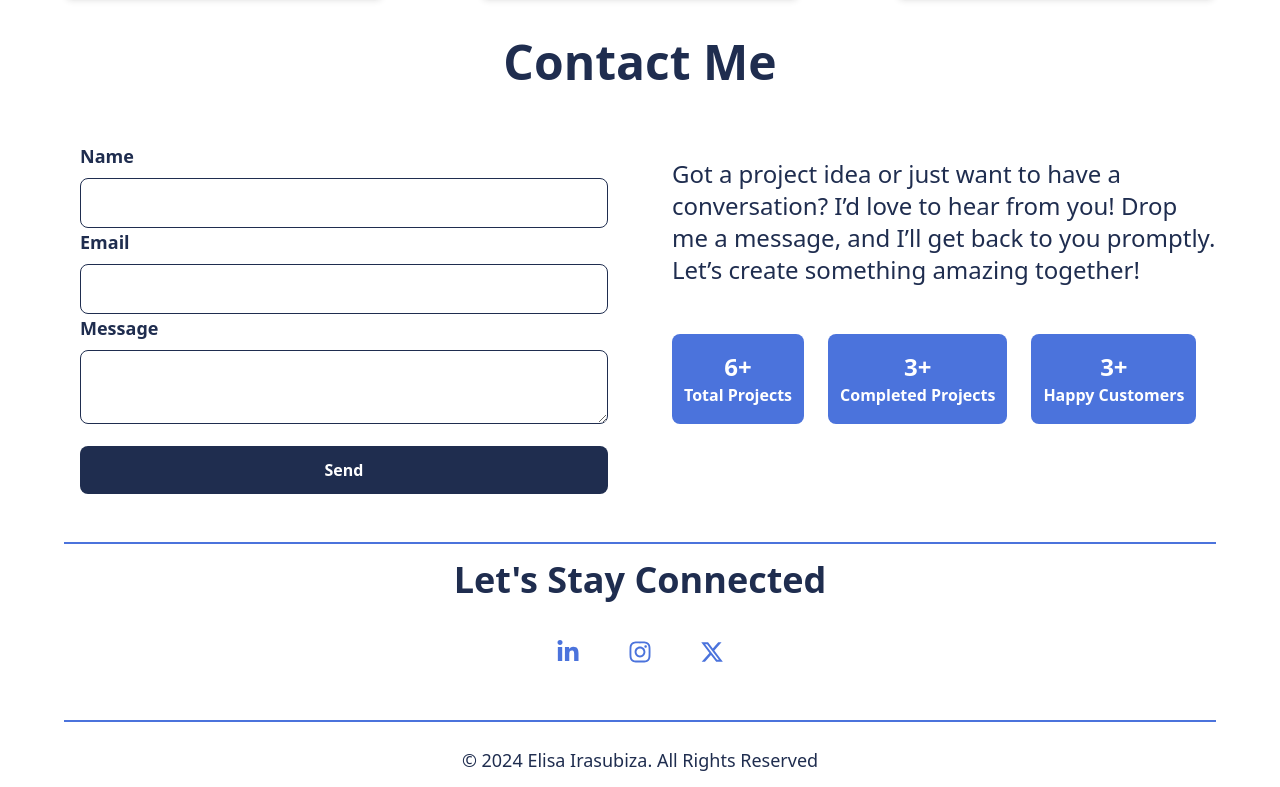
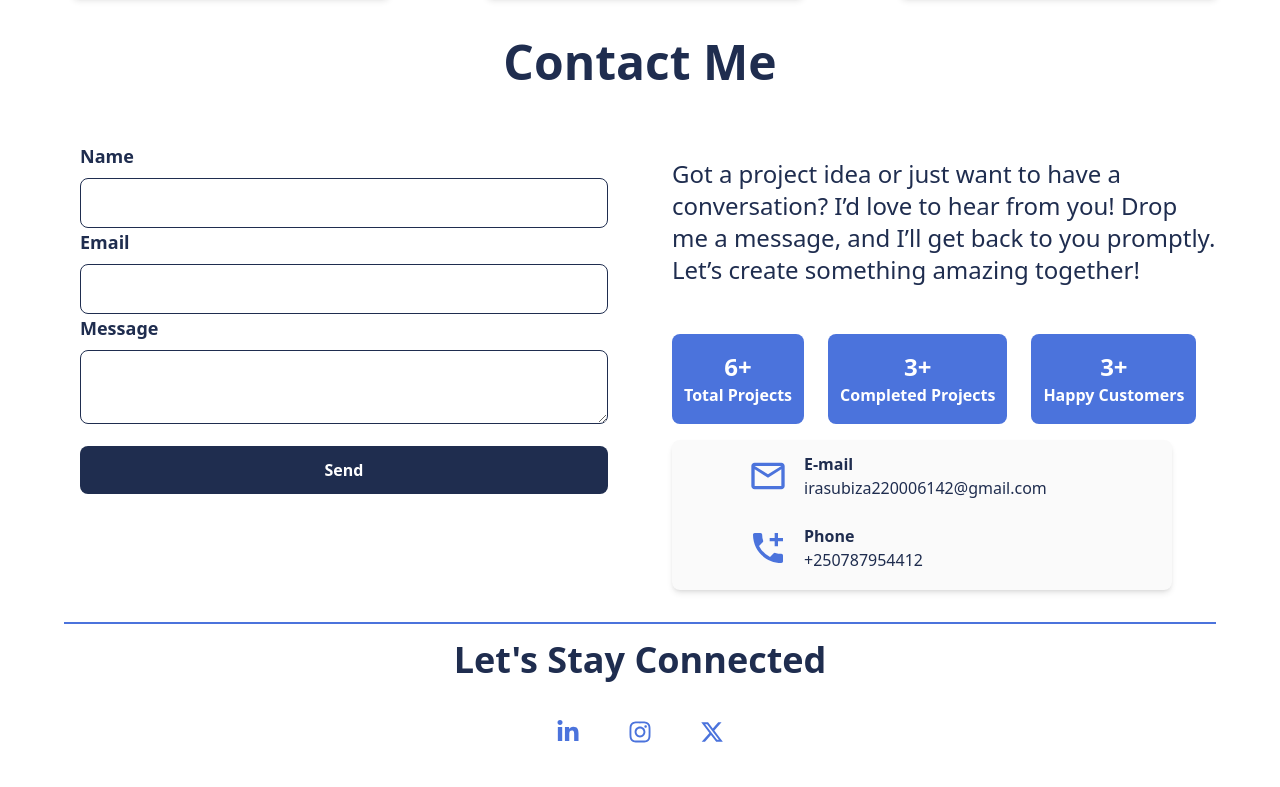
Before and after one commit to Irasubiza2020/my-website, a React (Vite) app: page / in a window 1280 px wide. Shown: the part 3106-3893 px from the top of the page. Built offline with nearby package versions, Linux system fonts and the light colour scheme.

Commit message:
adding email

```diff
--- a/src/Component/Contact/Contact.jsx
+++ b/src/Component/Contact/Contact.jsx
@@ -1,5 +1,6 @@
 import React, { useRef } from 'react';
 import emailjs from '@emailjs/browser';
+import { MdOutlineEmail  , MdAddIcCall} from "react-icons/md";
 
 const Contact = () => {
   const form = useRef();
@@ -70,8 +71,30 @@ const Contact = () => {
               <p className='font-bold text-white'>Happy Customers</p>
             </div>
           </div>
+          <div className='h-[150px] w-[500px] p-3  mt-4 rounded-lg bg-tertiary shadow-md  items-start '>
+          <div className='flex flex-col items-start space-y-6 ml-16'>
+  <div className='flex items-center space-x-4 '>
+    <MdOutlineEmail size={40} className='text-primary' />
+    <div className='text-left'>
+      <h1 className='font-bold text-secondary'>E-mail</h1>
+      <h2 className='text-secondary'>irasubiza220006142@gmail.com</h2>
+    </div>
+  </div>
+
+           <div className='flex items-center space-x-4'>
+           <MdAddIcCall size={40} className='text-primary' />
+           <div className='text-left'>
+            <h1 className='font-bold text-secondary'>Phone</h1>
+             <h2 className='text-secondary'>+250787954412</h2>
+               </div>
+               </div>
+             </div>
+
+            </div>
         </div>
+
       </div>
+
     </div>
   );
 };
--- a/src/Component/Project/Project.jsx
+++ b/src/Component/Project/Project.jsx
@@ -3,6 +3,7 @@ import Slider from 'react-slick';
 import mockup1 from '../../assets/images/mockup1.png';
 import mockup7 from '../../assets/images/mockup7.jpeg';
 import mockup3 from  '../../assets/images/mockup3.png'
+import mockup6 from '..//../assets/images/mockup6.png'
 import 'slick-carousel/slick/slick.css';
 import 'slick-carousel/slick/slick-theme.css';
 
@@ -26,6 +27,13 @@ const CardData = () => [
     title: 'UI/UX',
     disc: 'HR and attendance mobile app',
   },
+   {
+    id: 4,
+    img: mockup6,
+    title: 'UI/UX',
+    disc: ' Travel App',
+  },
+
 
 ];
 
```
